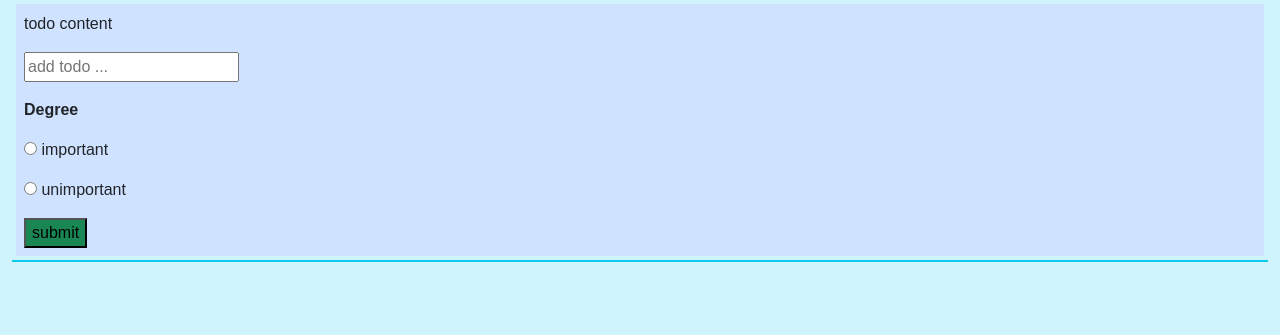
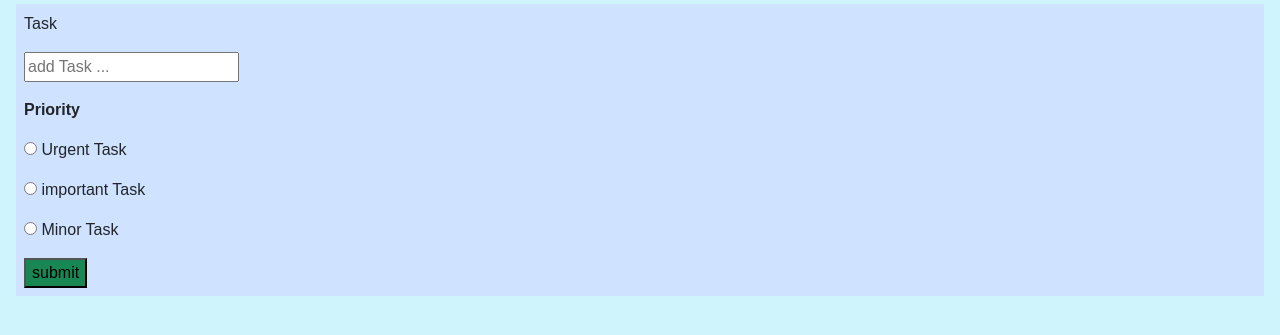
Before and after one commit to Hard-tester/Flask, a Flask app: page / in a window 1280 px wide. Shown: the part 92-427 px from the top of the page. Run offline with Flask 3, Linux system fonts and the light colour scheme; data that the repository does not hold is empty; some web fonts are replaced.

Commit message:
updated files

```diff
--- a/templates/index.html
+++ b/templates/index.html
@@ -17,6 +17,8 @@
             font-weight: 400;
             font-style: normal;
         }
+
+
     </style>
 </head>
 <body class="m-1 p-2 bg-info-subtle" >
@@ -35,22 +37,26 @@
         <form action="" method="post">
 
             <p>
-                <label for="content"> todo content</label>
+                <label for="content"> Task </label>
 
             </p>
             <p>
-                <input for="text" name="content" placeholder="add todo ..." >
+                <input for="text" name="content" placeholder="add Task ..." >
             </p>
             <p>
-                <b><label for="degree">Degree</label></b>
+                <b><label for="degree">Priority</label></b>
             </p>
             <p>
-                <input required type="radio" name="degree" id="degree-0" value="important">
-                <label for="degree-0">important</label>
+                <input required type="radio" name="degree" id="degree-0" value="Urgent">
+                <label for="degree-0">Urgent Task</label>
             </p>
             <p>
-                <input required type="radio" name="degree" id="degree-1" value="unimportant">
-                <label for="degree-1">unimportant</label>
+                <input required type="radio" name="degree" id="degree-1" value="important">
+                <label for="degree-1">important Task</label>
+            </p>
+            <p>
+                <input required type="radio" name="degree" id="degree-2" value="Minor">
+                <label for="degree-2">Minor Task</label>
             </p>
 
             <button type="submit" class="bg-success">submit</button>
@@ -64,21 +70,33 @@
 
     </div>
 
-    <div class="border border-info">
+    <div class="">
 
         {% for todo in Flask_table %}
-        <div >
+            <div class="m-1 p-2 " >
 
-            <ul>
-                <li>content {{todo['content']}}</li>
-                <li>degree {{todo['degree']}}</li>
-            </ul>
+                <table>
+                    <tr>
+                        <td>Task</td>
+                        <td>{{todo['content']}}</td>
+                    </tr>
+                    <tr>
+                        <td>Priority</td>
+                        <td>{{todo['degree']}}</td>
+                    </tr>
+                </table>
 
-        </div>
 
-        <form action="{{ url_for('delete',id=todo['_id']) }}" method="post">
-            <input type="submit" value="delete todo" onclick="return confirm('are you sure ? ')"/>
-        </form>
+
+                <div >
+                    <form action="{{ url_for('delete',id=todo['_id']) }}" method="post" >
+                        <input type="submit" value="delete todo" onclick="return confirm('are you sure ? ')"/>
+                    </form>
+                </div>
+
+            </div >
+
+
 
         {%endfor%}
 
```
